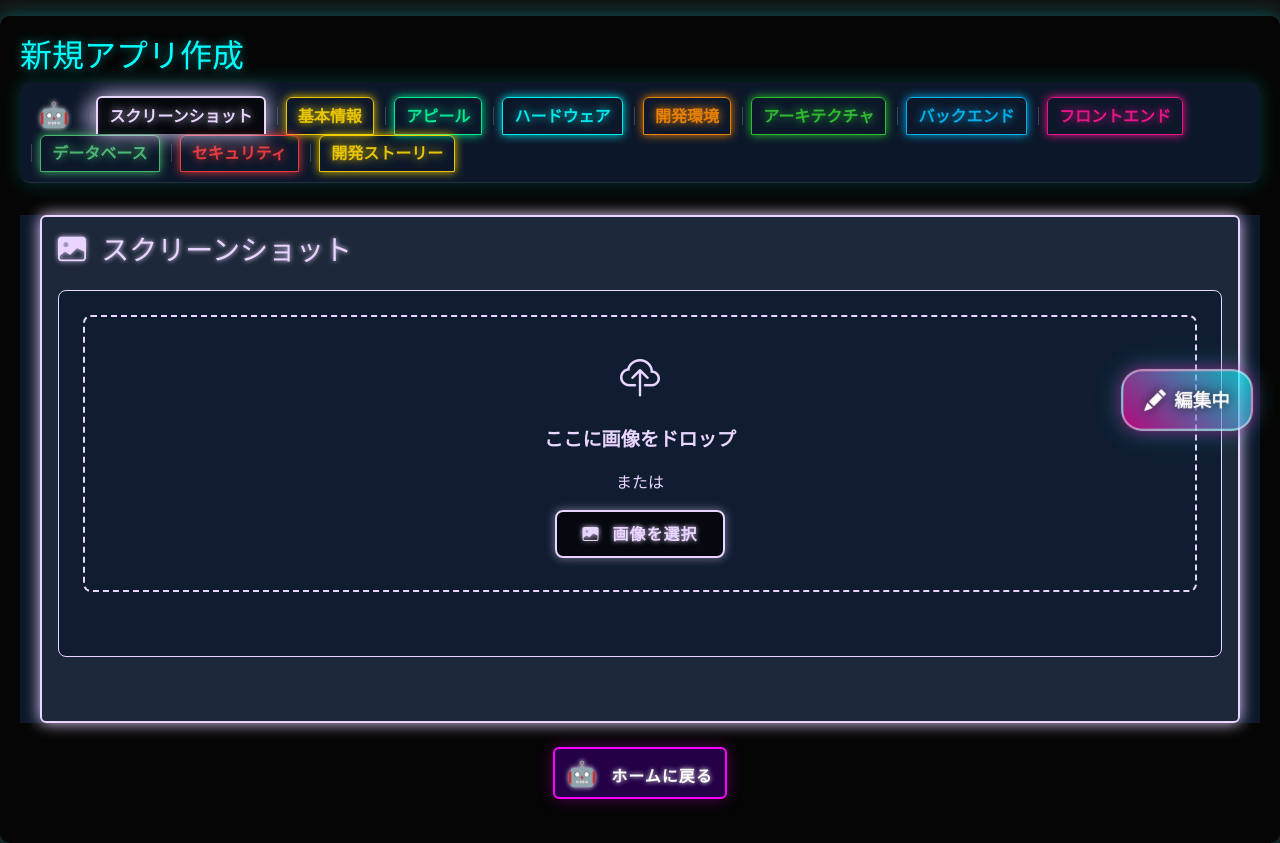
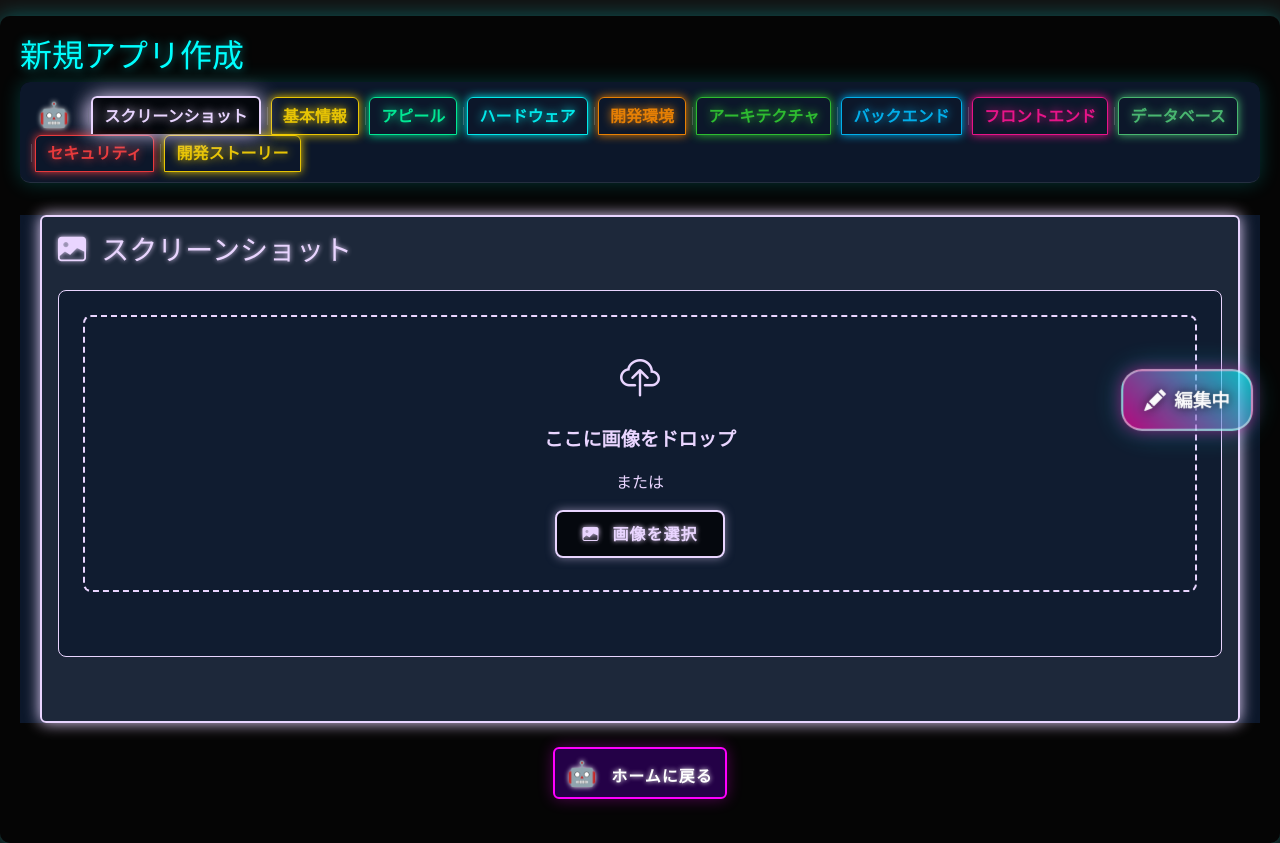
Before and after one commit to kenio12/ore_app, a Django app: page /apps_gallery/create/ in a window 1280 px wide. Run offline with Django 5.2, Linux system fonts and the light colour scheme; the visitor is signed in with stand-in values (Sample User, id 1); some libraries are stand-ins or nearby versions.

Commit message:
これで

```diff
--- a/apps_gallery/templates/apps_gallery/app_view_detail.html
+++ b/apps_gallery/templates/apps_gallery/app_view_detail.html
@@ -240,7 +240,7 @@
 
 /* タブ間隔の調整 */
 .nav-link.text-neon {
-    margin: 0 10px !important;
+    margin: 0 5px !important;
     padding: 0.6rem 0.7rem !important;
     position: relative !important;
 }
@@ -249,7 +249,7 @@
 .nav-item:not(:first-child) .nav-link.text-neon:before {
     content: '';
     position: absolute;
-    left: -10px;
+    left: -5px;
     top: 25%;
     height: 50%;
     width: 1px;
--- a/apps_gallery/templates/apps_gallery/create_edit.html
+++ b/apps_gallery/templates/apps_gallery/create_edit.html
@@ -308,7 +308,7 @@
 
     /* タブコンテンツを微調整 */
     .nav-link.text-neon {
-        margin: 0 10px !important;
+        margin: 0 5px !important;
         padding: 0.6rem 0.7rem !important;
         position: relative !important;
     }
@@ -317,7 +317,7 @@
     .nav-item:not(:first-child) .nav-link.text-neon:before {
         content: '';
         position: absolute;
-        left: -10px;
+        left: -5px;
         top: 25%;
         height: 50%;
         width: 1px;
```
